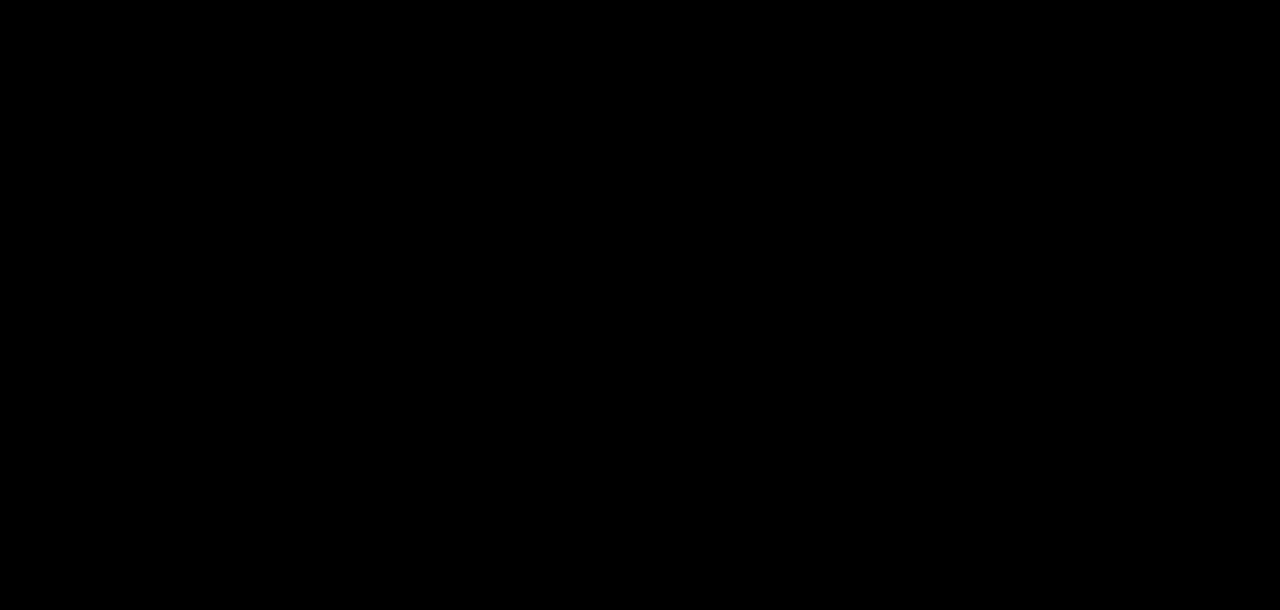
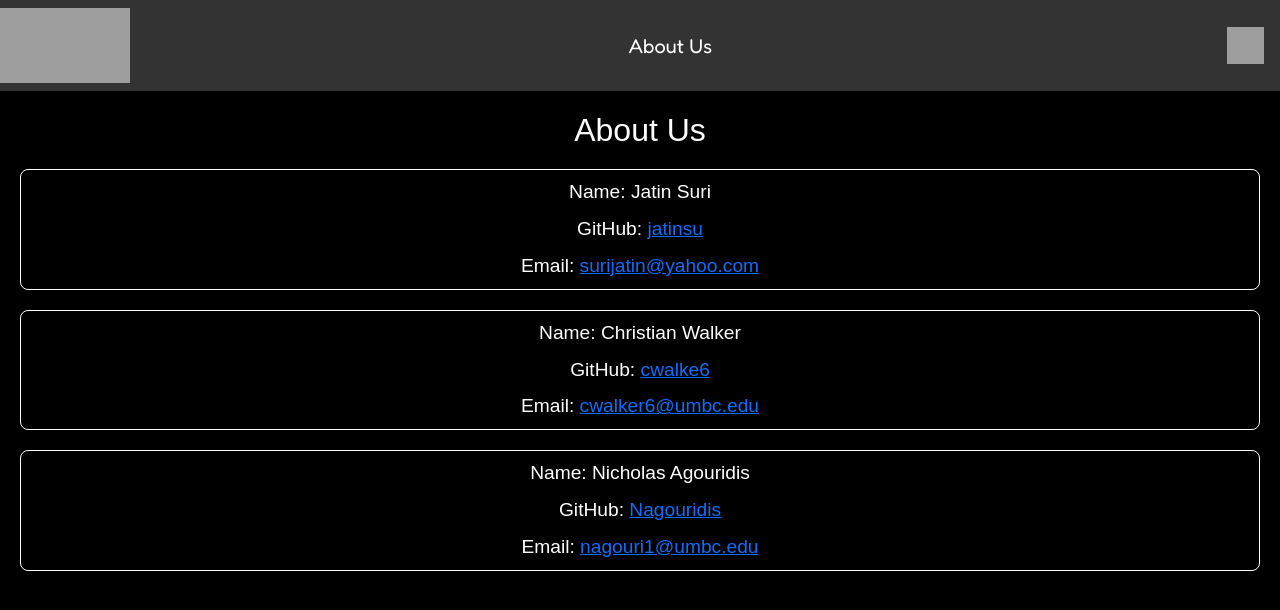
Before and after one commit to JNC-Enterprise/campus-lfg, a React (Vite) app: page /about in a window 1280 px wide. Before the commit this address had no page. Shown: the top 610 px of the page. Built offline with nearby package versions, Linux system fonts and the light colour scheme; grey boxes are pictures that could not be loaded.

Commit message:
Removed unecessary things from Navbar. Also created the about us page.

```diff
--- a/src/App.jsx
+++ b/src/App.jsx
@@ -4,6 +4,7 @@ import HomePage  from "./pages/Home";
 import Registration from "./pages/Registration";
 import Groups from "./pages/Groups";
 import Settings from "./pages/Settings";
+import About from "./pages/AboutUs";
 import 'bootstrap/dist/css/bootstrap.min.css';
 
 function App() {
@@ -14,6 +15,7 @@ function App() {
       <Route path="/groups/:gameName" element={<Groups />} />
       <Route path="/register" element={<Registration />} />
       <Route path="/settings" element={<Settings />} />
+      <Route path="/about" element={<About />}/>
     </Routes>
   );
 }
--- /dev/null
+++ b/src/pages/AboutUs.css
@@ -0,0 +1,21 @@
+.about-container {
+    text-align: center;
+    padding: 20px;
+    font-family: Arial, sans-serif;
+}
+
+.about-heading {
+    font-size: 2rem;
+    margin-bottom: 1rem;
+}
+
+.about-text {
+    font-size: 1.2rem;
+    margin: 0.5rem 0;
+}
+
+.about-box {
+    border: solid 1px white;
+    border-radius: 8px;
+    margin-top: 20px;
+}
--- /dev/null
+++ b/src/pages/AboutUs.jsx
@@ -0,0 +1,43 @@
+import React from 'react';
+import './AboutUs.css';
+import Navbar from "./Navbar.jsx";
+
+const About = () => {
+    return (
+      <div>
+        <Navbar />
+        <div className="about-container">
+            <h1 className="about-heading">About Us</h1>
+            <div className="about-box">
+              <p className="about-text">Name: Jatin Suri</p>
+              <p className="about-text">
+                  GitHub: <a href="https://github.com/jatinsu" target="_blank" rel="noopener noreferrer">jatinsu</a>
+              </p>
+              <p className="about-text">
+                  Email: <a href="mailto:surijatin@yahoo.com">surijatin@yahoo.com</a>
+              </p>
+            </div>
+            <div className="about-box">
+              <p className="about-text">Name: Christian Walker</p>
+              <p className="about-text">
+                  GitHub: <a href="https://github.com/cwalke6" target="_blank" rel="noopener noreferrer">cwalke6</a>
+              </p>
+              <p className="about-text">
+                  Email: <a href="mailto:cwalker6@umbc.edu">cwalker6@umbc.edu</a>
+              </p>
+            </div>
+            <div className="about-box">
+              <p className="about-text">Name: Nicholas Agouridis</p>
+              <p className="about-text">
+                  GitHub: <a href="https://github.com/Nagouridis" target="_blank" rel="noopener noreferrer">Nagouridis</a>
+              </p>
+              <p className="about-text">
+                  Email: <a href="mailto:nagouri1@umbc.edu">nagouri1@umbc.edu</a>
+              </p>
+            </div>
+        </div>
+      </div>
+    );
+};
+
+export default About;
--- a/src/pages/Navbar.css
+++ b/src/pages/Navbar.css
@@ -72,4 +72,5 @@
     color: white;
     text-decoration: none;
     font-size: 20px;
+    font-weight: bold;
   }
--- a/src/pages/Navbar.jsx
+++ b/src/pages/Navbar.jsx
@@ -22,9 +22,9 @@ const Navbar = () => {
           <li>
             <a href="/about">About Us</a>
           </li>
-          <li>
+          {/*<li>
             <a href="/contact">Contact</a>
-          </li>
+          </li>*/}
         </ul>
       </div>
       <div className="navbar-right">
```
